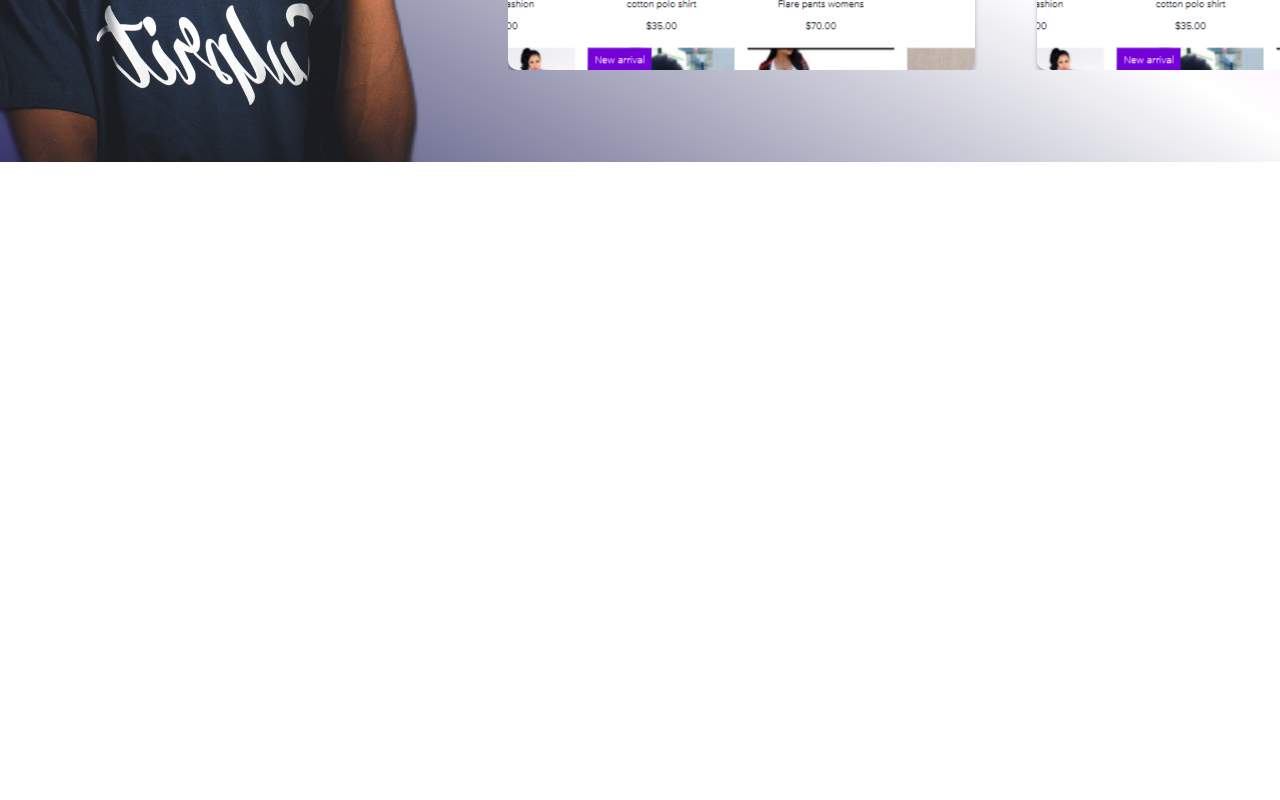
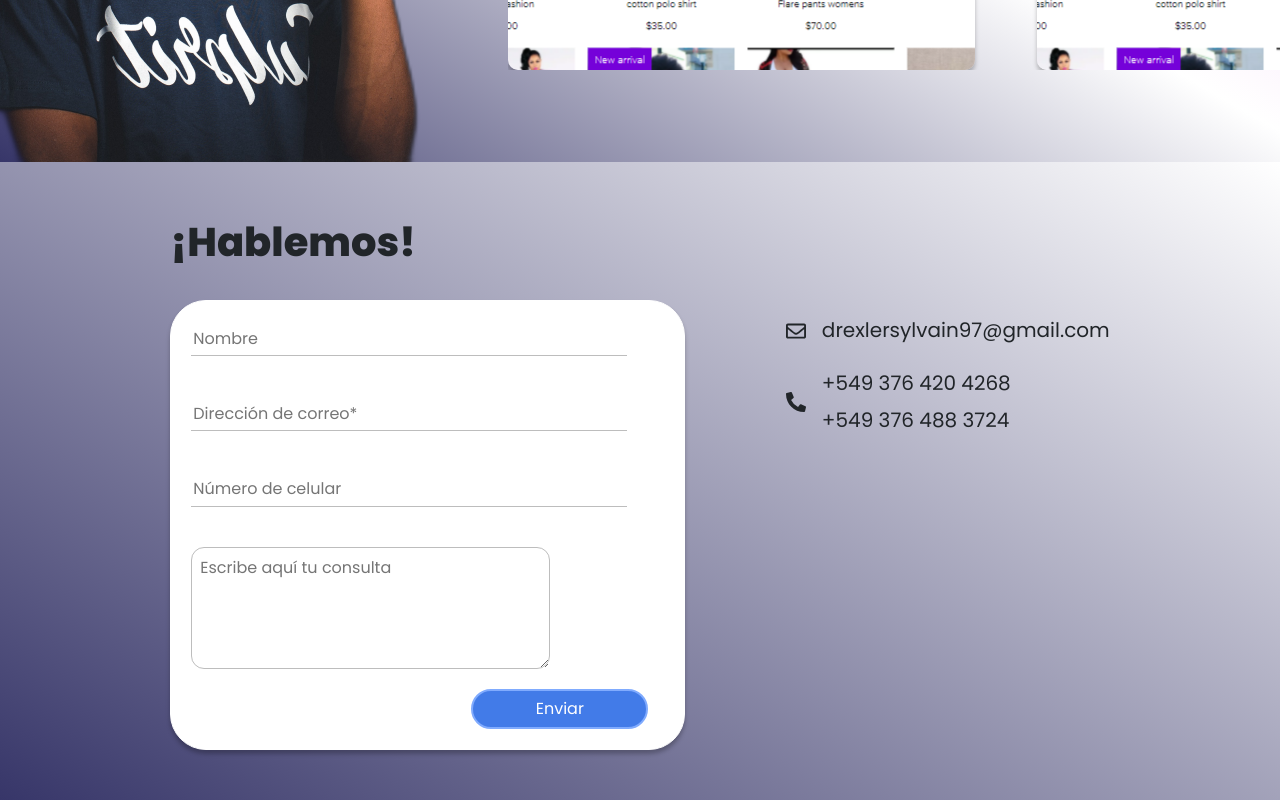
Before and after one commit to facundocolavini/portfolio-drexler, a React (Create React App) app: page / in a window 1280 px wide. Shown: the part 1721-2521 px from the top of the page. Before the commit the page ends 1883 px from the top, so only its background shows below. Built offline with nearby package versions, Linux system fonts and the light colour scheme.

Commit message:
Add Form

```diff
--- a/package.json
+++ b/package.json
@@ -10,6 +10,7 @@
     "react": "^17.0.2",
     "react-bootstrap": "^2.1.0",
     "react-dom": "^17.0.2",
+    "react-icons": "^4.3.1",
     "react-scripts": "5.0.0",
     "sass": "^1.47.0",
     "swiper": "^8.0.3",
--- a/src/App.js
+++ b/src/App.js
@@ -5,6 +5,7 @@ import Intro from './components/Intro/Intro'
 import About from './components/About/About'
 import './app.scss'
 import Slider from './components/Slider/Slider'
+import Form from './components/Form/Form'
 
 
 function App() {
@@ -14,6 +15,7 @@ function App() {
       <Intro/>
       <About/>
       <Slider />
+      <Form />
     </div>
   );
 }
--- /dev/null
+++ b/src/components/Form/Form.jsx
@@ -0,0 +1,37 @@
+import React from 'react';
+import './Form.scss'
+import { FaRegEnvelope, FaPhoneAlt } from "react-icons/fa";
+
+const Form = () => {
+  return (
+    <div className='Form'>
+        <div className='container'>
+            <div className='formulario'>
+                <h2 className='title'>¡Hablemos!</h2>
+                <form className='form'>
+                    <input type="text" placeholder='Nombre' name='user_name' />
+                    <input type="text" placeholder='Dirección de correo*' name='user_email' />
+                    <input type="text" placeholder='Número de celular' name='user_phone' />
+                    <textarea className='p-2' rows='5' placeholder='Escribe aquí tu consulta' name='message' />
+                    <button className='btn'>Enviar</button>
+                </form>
+            </div>
+            <div className='datos'>
+                <div className='d-flex align-items-center mb-3'>
+                    <FaRegEnvelope />
+                    <span className='ms-3'>drexlersylvain97@gmail.com</span>
+                </div>
+                <div className='d-flex align-items-center'>
+                    <FaPhoneAlt />
+                    <div className='d-flex flex-column ms-3'>
+                        <span>+549 376 420 4268</span>
+                        <span>+549 376 488 3724</span>
+                    </div>
+                </div>
+            </div>
+        </div>
+    </div>
+    );
+};
+
+export default Form;
--- /dev/null
+++ b/src/components/Form/Form.scss
@@ -0,0 +1,88 @@
+@import '../../global.scss';
+
+.Form {
+    background-image: linear-gradient(30deg, rgb(55, 54, 105), #fff);
+    .container {
+        display: flex;
+        justify-content: space-around;
+        padding: 50px;
+        @media screen and (max-width:$screen-md-min) {
+            flex-direction: column;
+            align-items: center;
+            justify-content: center;
+            padding: 0px;
+        }
+        .formulario {
+            display: flex;
+            flex-direction: column;
+            .title {
+                font-family: Poppins;
+                font-style: normal;
+                font-weight: 800;
+                font-size: 40px;
+                line-height: 60px;
+                @media screen and (max-width:$screen-md-min) {
+                    margin-top: 20px;
+                }
+            }
+            .form {
+                display: flex;
+                flex-direction: column;
+                background: #ffff;
+                width: 515px;
+                height: 450px;
+                margin-top: 20px;
+                border: 1px solid #FFFFFF;
+                box-sizing: border-box;
+                box-shadow: 0px 4px 4px rgba(0, 0, 0, 0.25);
+                border-radius: 36px;
+                @media screen and (max-width:$screen-md-min) {
+                    width: 280px;
+                    height: 540px;
+                }
+                input {
+                    width: 85%;
+                    height: 40px;
+                    border:none;
+                    border-bottom: 1px solid #BDBDBD;
+                    margin: 20px 20px;
+                }
+                textarea {
+                    width: 70%;
+                    border: 1px solid #BDBDBD;
+                    box-sizing: border-box;
+                    border-radius: 13px;
+                    margin: 20px 20px;
+                }
+                .btn {
+                    background: #427BE8;
+                    border: 2px solid #80ABFE;
+                    box-sizing: border-box;
+                    border-radius: 48px;
+                    color: #FFFF;
+                    width: 177px;
+                    margin-left: 300px;
+                    margin-bottom: 20px;
+                    @media screen and (max-width:$screen-md-min) {
+                        margin-left: 20px;
+                    }
+                }
+            }
+        }
+    }
+    .datos {
+        display: flex;
+        flex-direction: column;
+        margin-top: 100px;
+        font-family: Poppins;
+        font-style: normal;
+        font-weight: normal;
+        font-size: 20px;
+        line-height: 37px;
+        @media screen and (max-width:$screen-md-min) {
+            margin-top: 20px;
+            margin-bottom: 20px;
+            font-weight: 700;
+        }
+    }
+}
--- a/src/components/Slider/Slider.jsx
+++ b/src/components/Slider/Slider.jsx
@@ -4,7 +4,7 @@ import zyro2 from'../../assets/illustrations/zyro-image_2.png';
 import project1 from '../../assets/illustrations/project_1.png';
 import { Swiper, SwiperSlide } from 'swiper/react';
 
-import SwiperCore,{ Navigation } from 'swiper';
+import SwiperCore,{ Navigation , Pagination} from 'swiper';
 
 // Import Swiper styles
 import 'swiper/scss';
@@ -30,6 +30,7 @@ const Slider = () => {
                 slidesPerView={1.7}
                 slidesPerGroup={1}
                 navigation
+                pagination
                 onSlideChange={() => console.log('slide change')}
                 onSwiper={(swiper) => console.log(swiper)}
                 >
```
Also changed, not shown: 1 other file (tests, documents, lock files or other folders).
